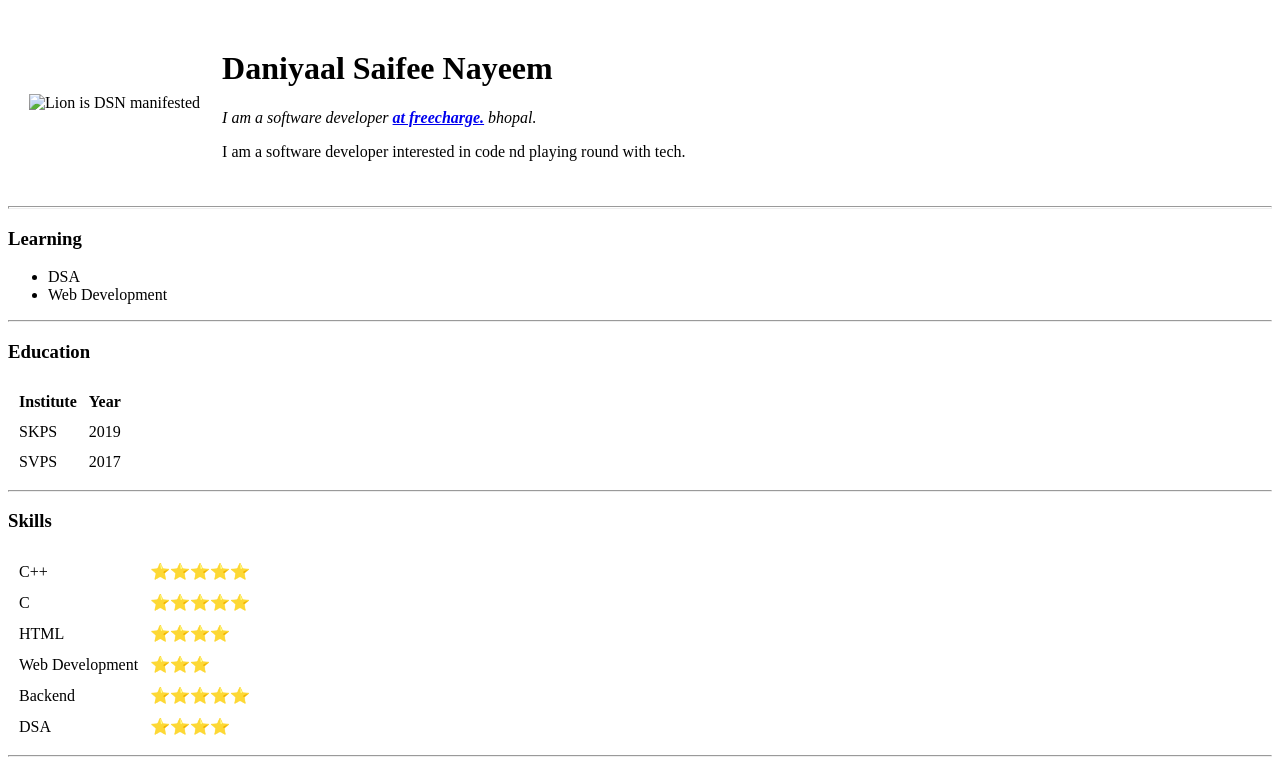
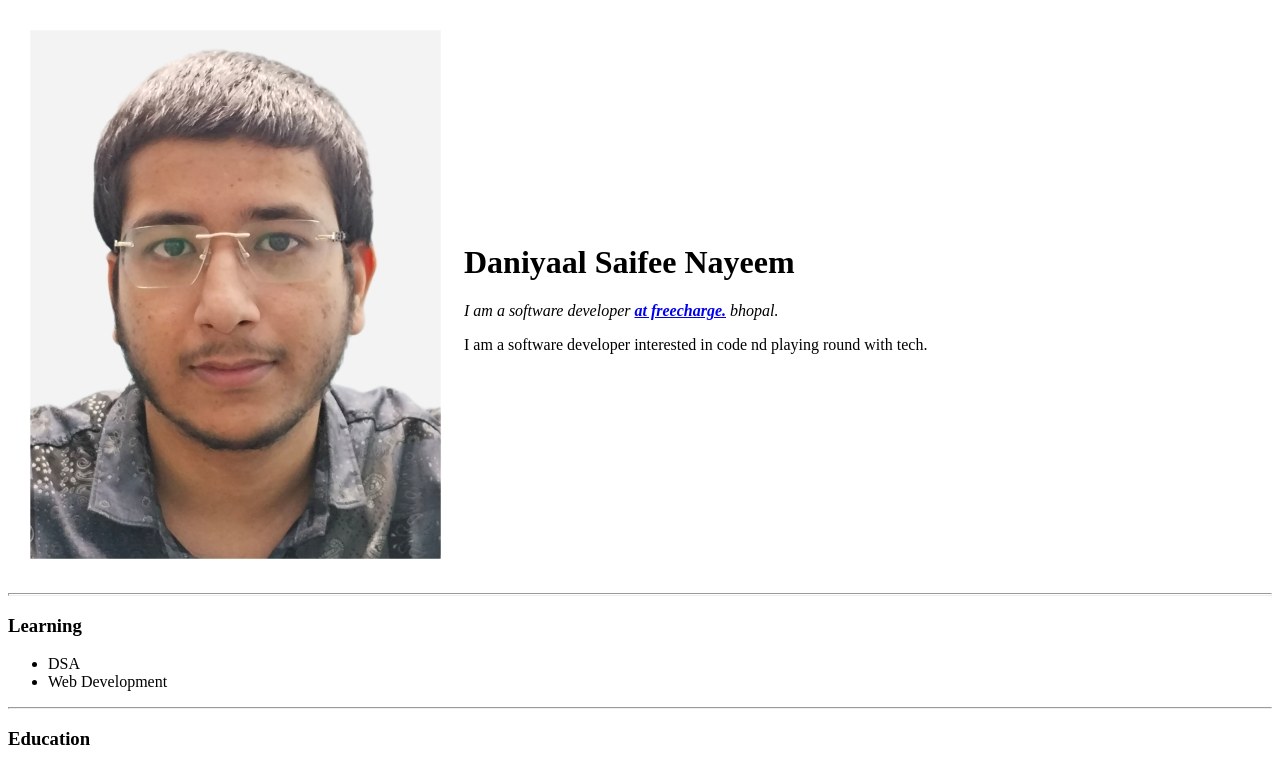
Before and after one commit to DSNdaniyaal/CV, a plain HTML site: page index.html in a window 1280 px wide. Shown: the top 762 px of the page. Drawn offline with Linux system fonts and the light colour scheme.

```diff
--- a/index.html
+++ b/index.html
@@ -9,7 +9,7 @@
 <body>
   <table cellspacing="20">
     <tr>
-      <td> <img src="Image\WIN_20200819_17_30_14_Pro (2).jpg" alt="Lion is DSN manifested"></td>
+      <td> <img src=".\Image\my_pic.jpg" alt="Lion is DSN manifested"></td>
       <td>
         <h1> Daniyaal Saifee Nayeem</h1>
         <p>
```
Also changed, not shown: my hobbies.html (+1 -0 lines).
